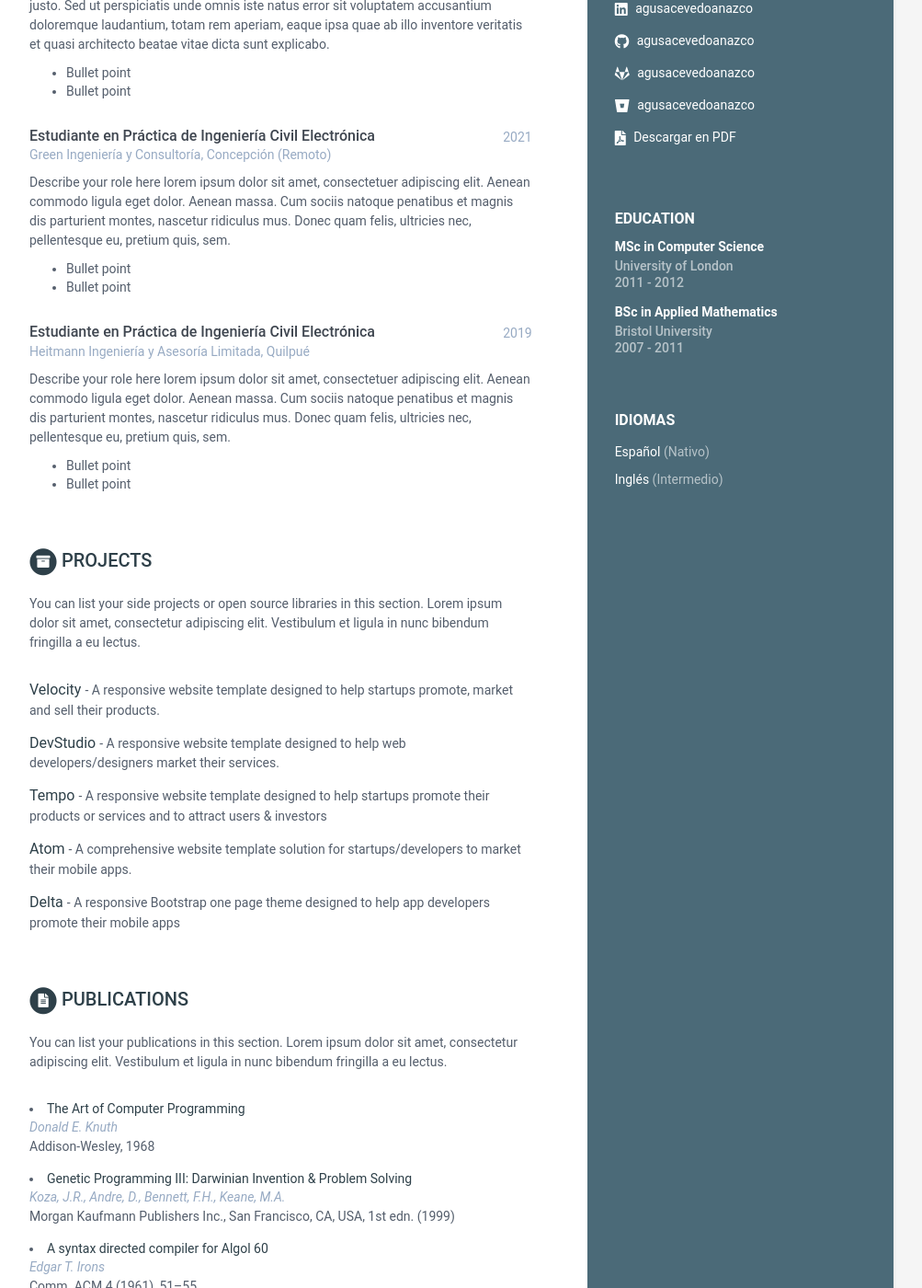
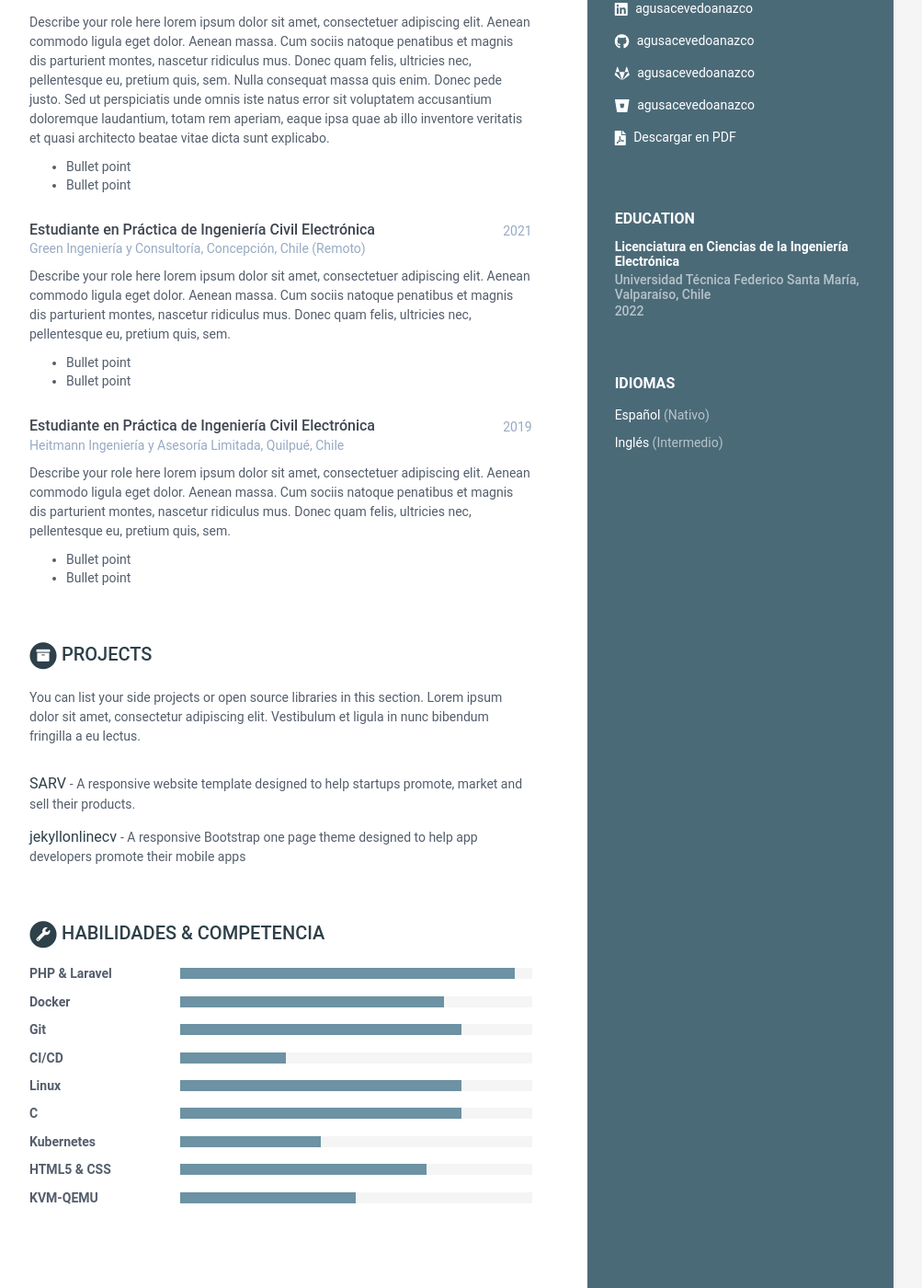
Before and after one commit to agusacevedoanazco/jekyllonlinecv, a Jekyll site: the page built from index.html, in a window 1280 px wide and 1400 px high, scrolled down 368 px. Shown: the whole window at 92% size, without its empty margins (168-1171 px from the left). Built offline with Jekyll 4.4.1, drawn with Linux system fonts in a browser that asks for light colours; some of the changed text lies outside the part shown.

Commit message:
Actualizada información de contacto, falta rellenar about me, work experience y projects

```diff
--- a/_data/data.yml
+++ b/_data/data.yml
@@ -8,7 +8,7 @@ sidebar:
 
     # Profile information
     name: Agustín Andrés Acevedo Añazco
-    tagline: Ingeniero Civil Electrónico, Computadores Informática
+    tagline: Ingeniero Civil Electrónico, Computadores - Informática
     #avatar: profile.png  #place a 100x100 picture inside /assets/images/ folder and provide the name of the file below
 
     # Sidebar links
@@ -45,6 +45,8 @@ sidebar:
 career-profile:
     title: Perfil
     summary: |
+      Here goes who am i (if i knew who am i)
+        - BuLleT PoInT
 #      Summarise your career here lorem ipsum dolor sit amet, consectetuer
 #      adipiscing elit. You can [download this free resume/CV template here]().
 #      Aenean commodo ligula eget dolor aenean massa. Cum sociis natoque
@@ -52,33 +54,35 @@ career-profile:
 #      Donec quam felis, ultricies nec, pellentesque eu.
 #      Second paragraph if required.
 education:
-    - degree: MSc in Computer Science
-      university: University of London
-      time: 2011 - 2012
+    - degree: Licenciatura en Ciencias de la Ingeniería Electrónica
+      university: Universidad Técnica Federico Santa María, Valparaíso, Chile
+      time: 2022
       details: |
-        Describe your study here lorem ipsum dolor sit amet, consectetuer
+        Lorem ipsum dolor sit amet, consectetuer
         adipiscing elit. Aenean commodo ligula eget dolor. Aenean massa. Cum
         sociis natoque penatibus et magnis dis parturient montes, nascetur
         ridiculus mus. Donec quam felis, ultricies nec, pellentesque eu,
         pretium quis, sem.
           - Bullet point
           - Bullet point
-    - degree: BSc in Applied Mathematics
-      university: Bristol University
-      time: 2007 - 2011
-      details: |
-        Describe your study here lorem ipsum dolor sit amet, consectetuer
-        adipiscing elit. Aenean commodo ligula eget dolor. Aenean massa. Cum
-        sociis natoque penatibus et magnis dis parturient montes, nascetur
-        ridiculus mus. Donec quam felis, ultricies nec, pellentesque eu,
-        pretium quis, sem.
-          - Bullet point
-          - Bullet point
+    # - degree: BSc in Applied Mathematics
+    #   university: Bristol University
+    #   time: 2007 - 2011
+    #   details: |
+    #     Describe your study here lorem ipsum dolor sit amet, consectetuer
+    #     adipiscing elit. Aenean commodo ligula eget dolor. Aenean massa. Cum
+    #     sociis natoque penatibus et magnis dis parturient montes, nascetur
+    #     ridiculus mus. Donec quam felis, ultricies nec, pellentesque eu,
+    #     pretium quis, sem.
+    #       - Bullet point
+    #       - Bullet point
 experiences:
     - role: Consultor de Tecnologías de Información y Comunicación
       time: 2022
-      company: Green Ingeniería y Consultoría, Concepción (Remoto)
+      company: Green Ingeniería y Consultoría, Concepción, Chile (Remoto)
       details: |
+        LaLeLiLoLu.
+
         Describe your role here lorem ipsum dolor sit amet, consectetuer
         adipiscing elit. Aenean commodo ligula eget dolor. Aenean massa.
         Cum sociis natoque penatibus et magnis dis parturient montes,
@@ -92,7 +96,7 @@ experiences:
           - Bullet point
     - role: Estudiante en Práctica de Ingeniería Civil Electrónica
       time: 2021
-      company: Green Ingeniería y Consultoría, Concepción (Remoto)
+      company: Green Ingeniería y Consultoría, Concepción, Chile (Remoto)
       details: |
         Describe your role here lorem ipsum dolor sit amet, consectetuer
         adipiscing elit. Aenean commodo ligula eget dolor. Aenean massa.
@@ -103,7 +107,7 @@ experiences:
           - Bullet point
     - role: Estudiante en Práctica de Ingeniería Civil Electrónica
       time: 2019
-      company: Heitmann Ingeniería y Asesoría Limitada, Quilpué
+      company: Heitmann Ingeniería y Asesoría Limitada, Quilpué, Chile
       details: |
         Describe your role here lorem ipsum dolor sit amet, consectetuer
         adipiscing elit. Aenean commodo ligula eget dolor. Aenean massa.
@@ -119,69 +123,66 @@ projects:
       section. Lorem ipsum dolor sit amet, consectetur adipiscing elit.
       Vestibulum et ligula in nunc bibendum fringilla a eu lectus.
     assignments:
-      - title: Velocity
-        link: "#hook"
+      - title: SARV
+        link: "https://github.com/agusacevedoanazco/app_elo308.git"
         tagline: "A responsive website template designed to help startups promote, market and sell their products."
 
-      - title: DevStudio
-        link: "#"
-        tagline: "A responsive website template designed to help web developers/designers market their services."
-
-      - title: Tempo
-        link: "#"
-        tagline: "A responsive website template designed to help startups promote their products or services and to attract users &amp; investors"
-
-      - title: Atom
-        link: "#"
-        tagline: "A comprehensive website template solution for startups/developers to market their mobile apps."
-
-      - title: Delta
-        link: "#"
+      - title: jekyllonlinecv
+        link: "https://github.com/agusacevedoanazco/jekyllonlinecv.git"
         tagline: "A responsive Bootstrap one page theme designed to help app developers promote their mobile apps"
 
-publications:
-    title: Publications
-    intro: |
-      You can list your publications in this section. Lorem ipsum dolor sit
-      amet, consectetur adipiscing elit. Vestibulum et ligula in nunc
-      bibendum fringilla a eu lectus.
-    papers:
-      - title: The Art of Computer Programming
-        link: "#"
-        authors: Donald E. Knuth
-        conference: Addison-Wesley, 1968
+# publications:
+#     title: Publications
+#     intro: |
+#       You can list your publications in this section. Lorem ipsum dolor sit
+#       amet, consectetur adipiscing elit. Vestibulum et ligula in nunc
+#       bibendum fringilla a eu lectus.
+#     papers:
+#       - title: The Art of Computer Programming
+#         link: "#"
+#         authors: Donald E. Knuth
+#         conference: Addison-Wesley, 1968
 
-      - title: "Genetic Programming III: Darwinian Invention &amp; Problem Solving"
-        link: "#"
-        authors: Koza, J.R., Andre, D., Bennett, F.H., Keane, M.A.
-        conference: "Morgan Kaufmann Publishers Inc., San Francisco, CA, USA, 1st edn. (1999)"
+#       - title: "Genetic Programming III: Darwinian Invention &amp; Problem Solving"
+#         link: "#"
+#         authors: Koza, J.R., Andre, D., Bennett, F.H., Keane, M.A.
+#         conference: "Morgan Kaufmann Publishers Inc., San Francisco, CA, USA, 1st edn. (1999)"
 
-      - title: A syntax directed compiler for Algol 60
-        link: "#"
-        authors: Edgar T. Irons
-        conference: "Comm. ACM 4 (1961), 51–55"
+#       - title: A syntax directed compiler for Algol 60
+#         link: "#"
+#         authors: Edgar T. Irons
+#         conference: "Comm. ACM 4 (1961), 51–55"
 
 skills:
-    title: Skills &amp; Proficiency
+    title: Habilidades &amp; Competencia
 
     toolset:
-      - name: Python & Django
-        level: 98%
+      - name: PHP & Laravel
+        level: 95%
 
-      - name: Javascript & jQuery
-        level: 98%
+      - name: Docker
+        level: 75%
 
-      - name: Angular
-        level: 98%
+      - name: Git
+        level: 80%
+
+      - name: CI/CD
+        level: 30%
+
+      - name: Linux
+        level: 80%
+
+      - name: C
+        level: 80%
+
+      - name: Kubernetes
+        level: 40%
 
       - name: HTML5 & CSS
-        level: 95%
+        level: 70%
 
-      - name: Ruby on Rails
-        level: 85%
-
-      - name: Sketch & Photoshop
-        level: 60%
+      - name: KVM-QEMU
+        level: 50%
 
 footer: >
     Designed with <i class="fas fa-heart"></i> by <a href="http://themes.3rdwavemedia.com" target="_blank" rel="nofollow">Xiaoying Riley</a>
```
